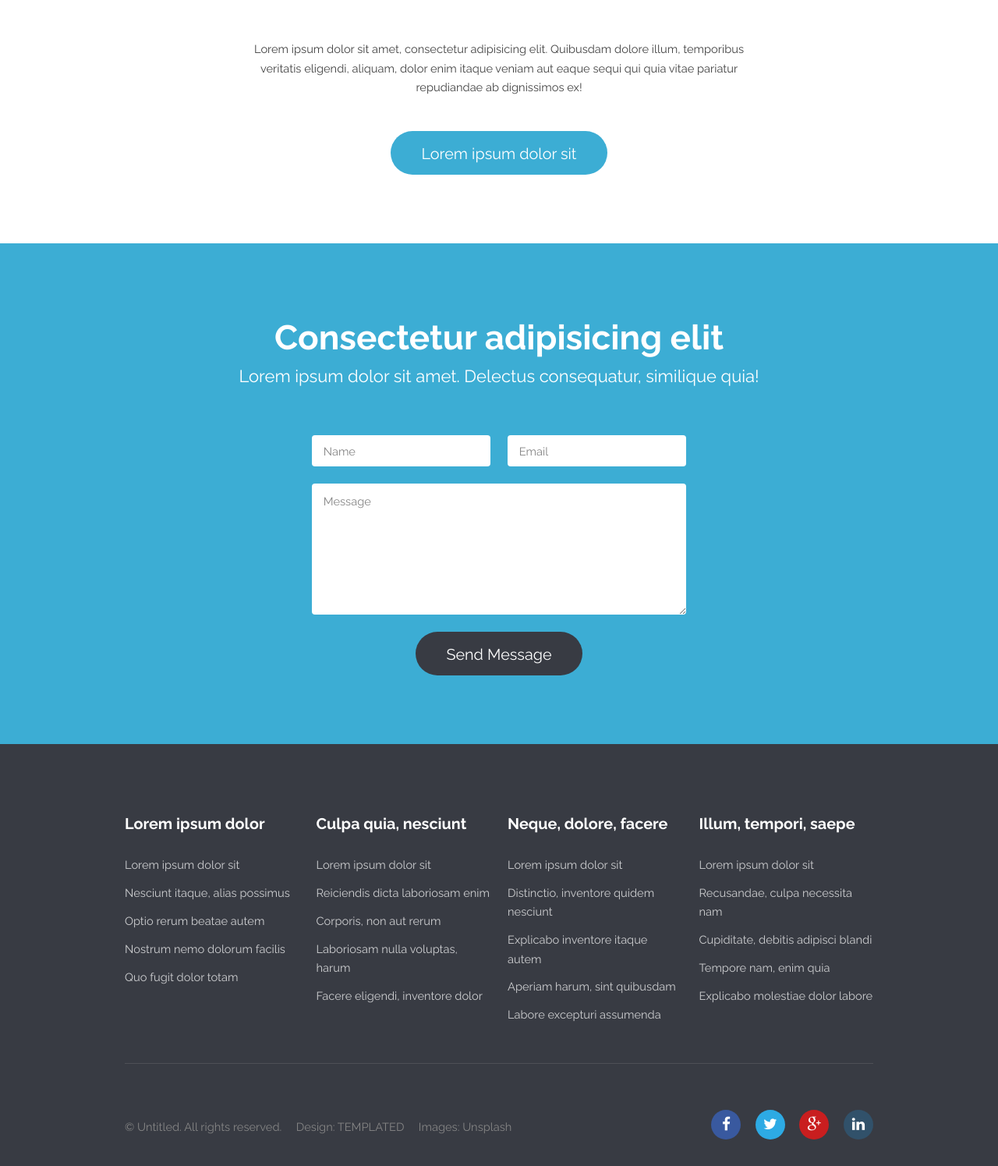
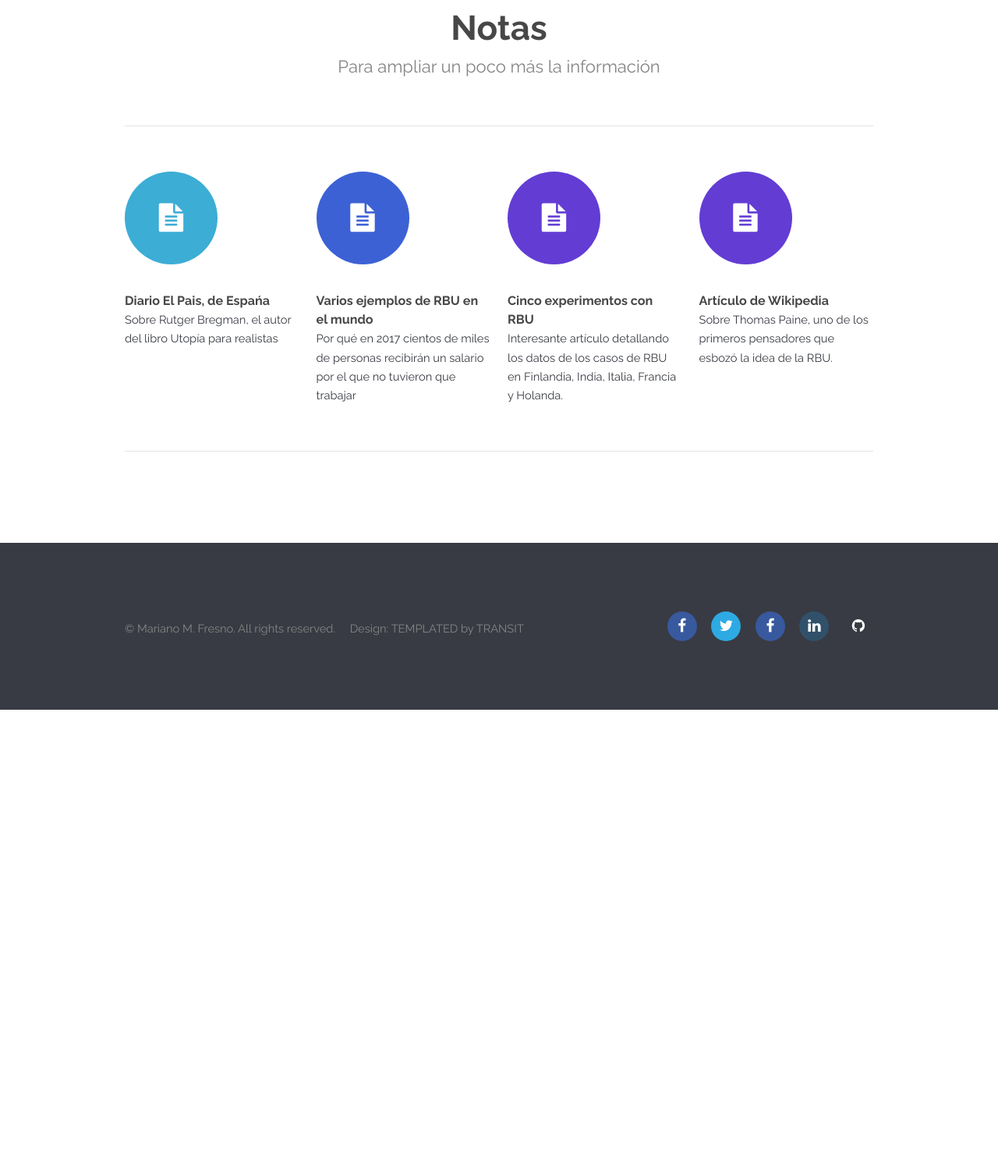
Before and after one commit to mnofresno/charla-rbu, a plain HTML site: page index.html in a window 1280 px wide. Shown: the part 1984-3479 px from the top of the page at 78% size. After the commit the page ends 2894 px from the top, so only its background shows below. Drawn offline with Linux system fonts and the light colour scheme.

Commit message:
Agrego las notas de interés sobre RBU

```diff
--- a/index.html
+++ b/index.html
@@ -70,7 +70,7 @@
 							<section class="box">
 								<i class="icon big rounded color6 fa-envelope-o"></i>
 								<h3>Contacto</h3>
-								<p>Cualquier información que deseen compartir conmigo contáctese a éste e-mail: <a href="mailto:mnofresno@gmail.com">mnofresno@gmail.com</a></p>
+								<p>Si lo desea contáctese a éste e-mail: <a href="mailto:mnofresno@gmail.com">mnofresno@gmail.com</a></p>
 							</section>
 						</div>
 					</div>
@@ -116,116 +116,72 @@
                                 </a>
 							</section>						</div>
 					</section>
-
-					<footer>
-						<p>Lorem ipsum dolor sit amet, consectetur adipisicing elit. Quibusdam dolore illum, temporibus veritatis eligendi, aliquam, dolor enim itaque veniam aut eaque sequi qui quia vitae pariatur repudiandae ab dignissimos ex!</p>
-						<ul class="actions">
-							<li>
-								<a href="#" class="button big">Lorem ipsum dolor sit</a>
-							</li>
-						</ul>
-					</footer>
+				</div>
+				<div id="notas" class="container">
+					<header class="major">
+						<h2>Notas</h2>
+						<p>Para ampliar un poco más la información</p>
+					</header>
+					<section class="profiles">
+						<div class="row">
+							<section class="3u 6u(medium) 12u$(xsmall) profile">
+                                <a href="https://economia.elpais.com/economia/2017/03/23/actualidad/1490287072_800265.html" target="_blank">
+                                    <i class="icon big rounded color1 fa-file-text"></i>
+                                    <h4>Diario El Pais, de Espa&nacute;a</h4>
+                                    <p>Sobre Rutger Bregman, el autor del libro Utopía para realistas</p>
+                                </a>
+							</section>
+							<section class="3u 6u(medium) 12u$(xsmall) profile">
+                                <a href="http://www.bbc.com/mundo/noticias-38446994" target="_blank">
+                                    <i class="icon big rounded color2 fa-file-text"></i>
+                                    <h4>Varios ejemplos de RBU en el mundo</h4>
+                                    <p>Por qué en 2017 cientos de miles de personas recibirán un salario por el que no tuvieron que trabajar</p>
+                                </a>
+							</section>
+							<section class="3u 6u(medium) 12u$(xsmall) profile">
+                                <a href="https://www.worldcrunch.com/culture-society/universal-basic-income-5-experiments-from-around-the-world-1" target="_blank">
+                                    <i class="icon big rounded color3 fa-file-text"></i>
+                                    <h4>Cinco experimentos con RBU</h4>
+                                    <p>Interesante artículo detallando los datos de los casos de RBU en Finlandia, India, Italia, Francia y Holanda.</p>
+                                </a>
+							</section>
+							<section class="3u 6u(medium) 12u$(xsmall) profile">
+                                <a href="https://es.wikipedia.org/wiki/Thomas_Paine" target="_blank">
+                                    <i  class="icon big rounded color3 fa-file-text"></i>
+                                    <h4>Artículo de Wikipedia</h4>
+                                    <p>Sobre Thomas Paine, uno de los primeros pensadores que esbozó la idea de la RBU.</p>
+                                </a>
+							</section>
+                        </div>
+					</section>
 				</div>
 			</section>
-
-		<!-- Three -->
-			<section id="three" class="wrapper style3 special">
-				<div class="container">
-					<header class="major">
-						<h2>Consectetur adipisicing elit</h2>
-						<p>Lorem ipsum dolor sit amet. Delectus consequatur, similique quia!</p>
-					</header>
-				</div>
-				<div class="container 50%">
-					<form action="#" method="post">
-						<div class="row uniform">
-							<div class="6u 12u$(small)">
-								<input name="name" id="name" value="" placeholder="Name" type="text">
-							</div>
-							<div class="6u$ 12u$(small)">
-								<input name="email" id="email" value="" placeholder="Email" type="email">
-							</div>
-							<div class="12u$">
-								<textarea name="message" id="message" placeholder="Message" rows="6"></textarea>
-							</div>
-							<div class="12u$">
-								<ul class="actions">
-									<li><input value="Send Message" class="special big" type="submit"></li>
-								</ul>
-							</div>
-						</div>
-					</form>
-				</div>
-			</section>
-
 		<!-- Footer -->
 			<footer id="footer">
 				<div class="container">
-					<section class="links">
-						<div class="row">
-							<section class="3u 6u(medium) 12u$(small)">
-								<h3>Lorem ipsum dolor</h3>
-								<ul class="unstyled">
-									<li><a href="#">Lorem ipsum dolor sit</a></li>
-									<li><a href="#">Nesciunt itaque, alias possimus</a></li>
-									<li><a href="#">Optio rerum beatae autem</a></li>
-									<li><a href="#">Nostrum nemo dolorum facilis</a></li>
-									<li><a href="#">Quo fugit dolor totam</a></li>
-								</ul>
-							</section>
-							<section class="3u 6u$(medium) 12u$(small)">
-								<h3>Culpa quia, nesciunt</h3>
-								<ul class="unstyled">
-									<li><a href="#">Lorem ipsum dolor sit</a></li>
-									<li><a href="#">Reiciendis dicta laboriosam enim</a></li>
-									<li><a href="#">Corporis, non aut rerum</a></li>
-									<li><a href="#">Laboriosam nulla voluptas, harum</a></li>
-									<li><a href="#">Facere eligendi, inventore dolor</a></li>
-								</ul>
-							</section>
-							<section class="3u 6u(medium) 12u$(small)">
-								<h3>Neque, dolore, facere</h3>
-								<ul class="unstyled">
-									<li><a href="#">Lorem ipsum dolor sit</a></li>
-									<li><a href="#">Distinctio, inventore quidem nesciunt</a></li>
-									<li><a href="#">Explicabo inventore itaque autem</a></li>
-									<li><a href="#">Aperiam harum, sint quibusdam</a></li>
-									<li><a href="#">Labore excepturi assumenda</a></li>
-								</ul>
-							</section>
-							<section class="3u$ 6u$(medium) 12u$(small)">
-								<h3>Illum, tempori, saepe</h3>
-								<ul class="unstyled">
-									<li><a href="#">Lorem ipsum dolor sit</a></li>
-									<li><a href="#">Recusandae, culpa necessita nam</a></li>
-									<li><a href="#">Cupiditate, debitis adipisci blandi</a></li>
-									<li><a href="#">Tempore nam, enim quia</a></li>
-									<li><a href="#">Explicabo molestiae dolor labore</a></li>
-								</ul>
-							</section>
-						</div>
-					</section>
 					<div class="row">
 						<div class="8u 12u$(medium)">
 							<ul class="copyright">
-								<li>&copy; Untitled. All rights reserved.</li>
-								<li>Design: <a href="http://templated.co">TEMPLATED</a></li>
-								<li>Images: <a href="http://unsplash.com">Unsplash</a></li>
+								<li>&copy; Mariano M. Fresno. All rights reserved.</li>
+								<li>Design: <a href="https://templated.co/transit">TEMPLATED by TRANSIT</a></li>
 							</ul>
 						</div>
 						<div class="4u$ 12u$(medium)">
 							<ul class="icons">
 								<li>
-									<a class="icon rounded fa-facebook"><span class="label">Facebook</span></a>
+									<a href="https://www.facebook.com/fresno.mariano" class="icon rounded fa-facebook"><span class="label">Facebook</span></a>
 								</li>
 								<li>
-									<a class="icon rounded fa-twitter"><span class="label">Twitter</span></a>
+									<a href="https://twitter.com/mnofresno" class="icon rounded fa-twitter"><span class="label">Twitter</span></a>
 								</li>
 								<li>
-									<a class="icon rounded fa-google-plus"><span class="label">Google+</span></a>
+									<a href="https://www.facebook.com/catalisis.ingenieria" class="icon rounded fa-facebook"><span class="label">Facebook</span></a>
 								</li>
 								<li>
-									<a class="icon rounded fa-linkedin"><span class="label">LinkedIn</span></a>
+									<a href="https://www.linkedin.com/in/mariano-mart%C3%ADn-fresno-64284335/" class="icon rounded fa-linkedin"><span class="label">LinkedIn</span></a>
+								</li>
+                                <li>
+									<a href="https://github.com/mnofresno" class="icon rounded fa-github"><span class="label">LinkedIn</span></a>
 								</li>
 							</ul>
 						</div>
```
